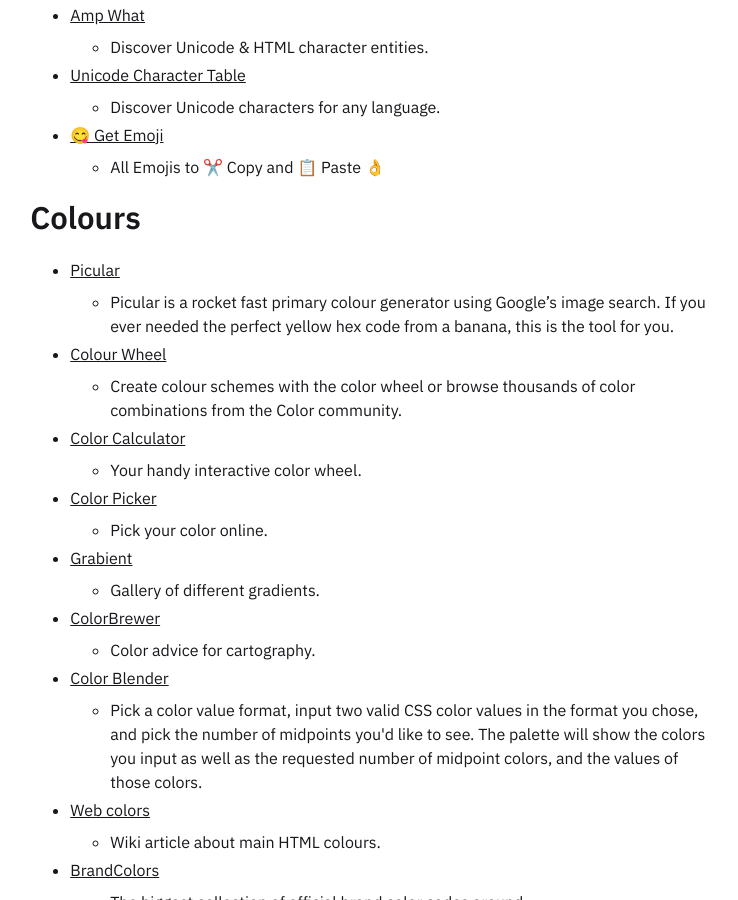
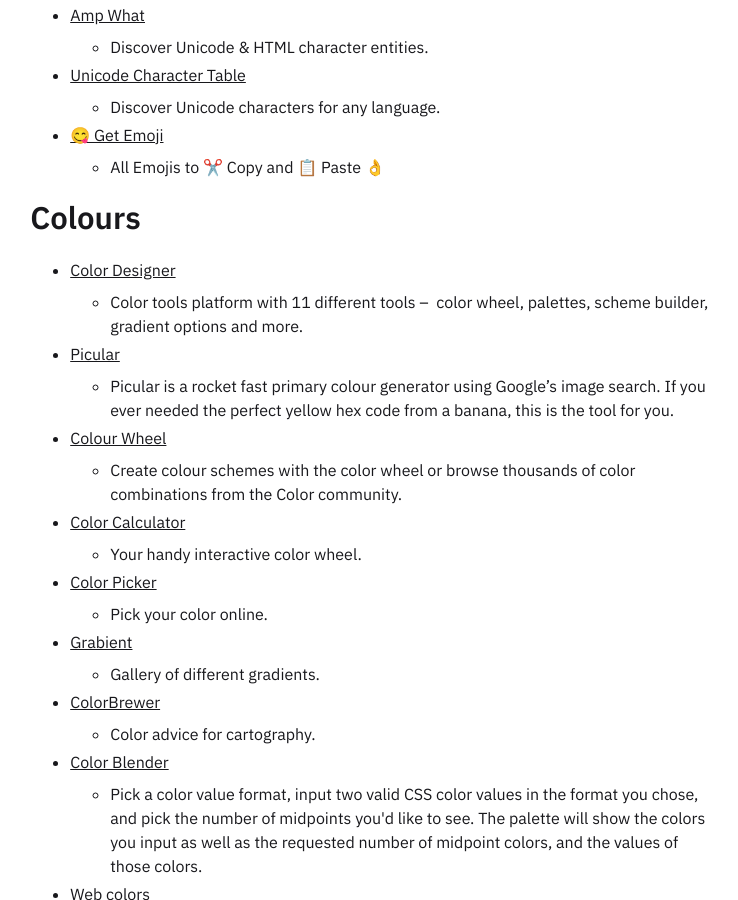
Before and after one commit to one-data-cookie/one-data-cookie.github.io, a Jekyll site: the page built from _notes/data-vis/Master tools for designing.md, in a window 1280 px wide and 900 px high, scrolled down 1822 px. Shown: the whole window, without its empty margins (265-1003 px from the left). Built offline with Jekyll 4.4.1, drawn with Linux system fonts in a browser that asks for light colours; some of the changed text lies outside the part shown.

Commit message:
sync notes and files as of 2024-02-22 19:00:06 UTC

```diff
--- a/_notes/data-vis/Master tools for designing.md
+++ b/_notes/data-vis/Master tools for designing.md
@@ -61,6 +61,8 @@
 	- All Emojis to ✂️ Copy and 📋 Paste 👌
 
 ## Colours
+- [Color Designer](https://colordesigner.io/)
+	- Color tools platform with 11 different tools –  color wheel, palettes, scheme builder, gradient options and more.
 - [Picular](https://picular.co/)
 	- Picular is a rocket fast primary colour generator using Google’s image search. If you ever needed the perfect yellow hex code from a banana, this is the tool for you.
 - [Colour Wheel](https://color.adobe.com/create/color-wheel)
```
Also changed, not shown: other parts of _notes/data-vis/Master tools for designing.md (+1 -1 lines).
